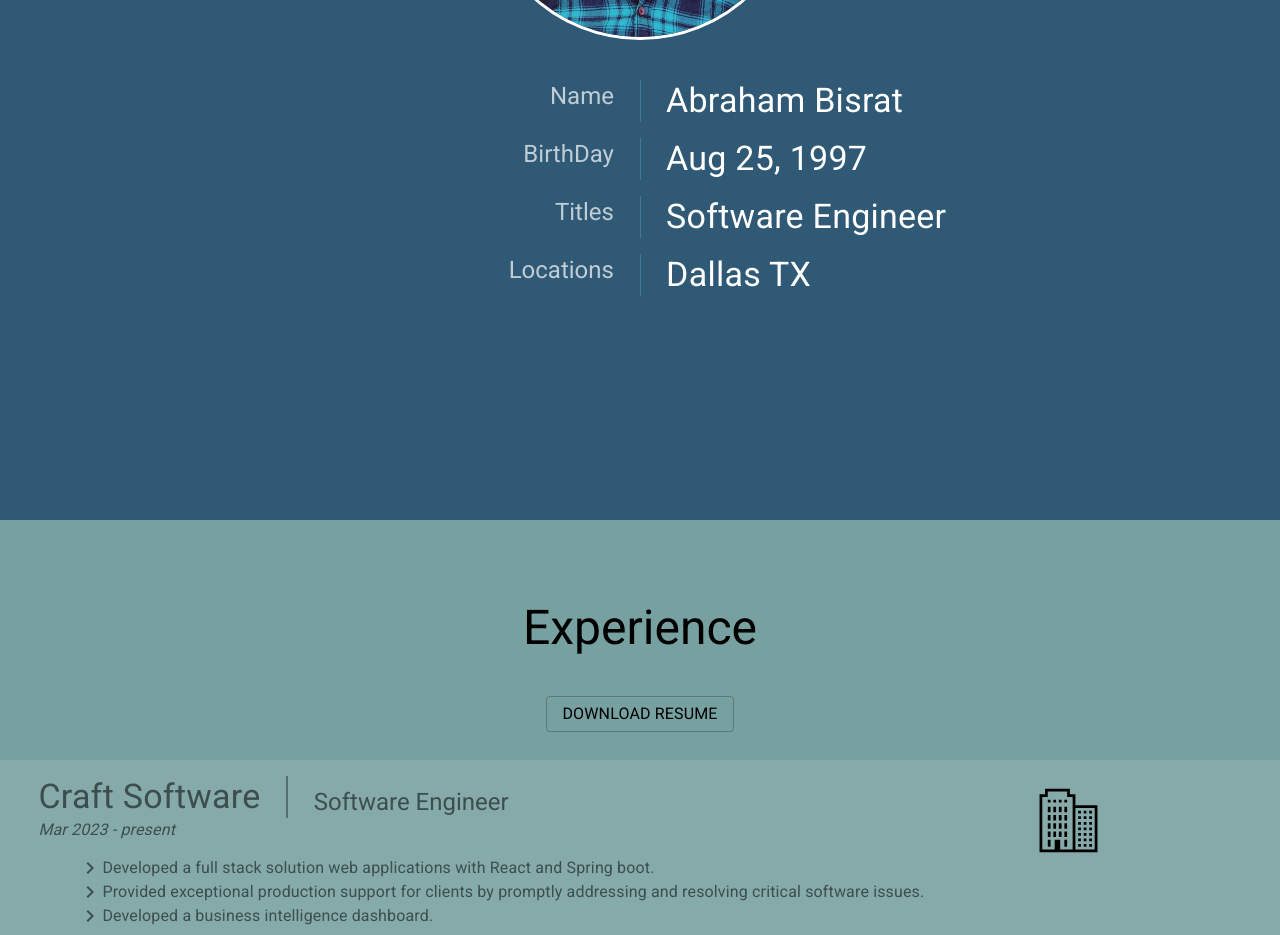
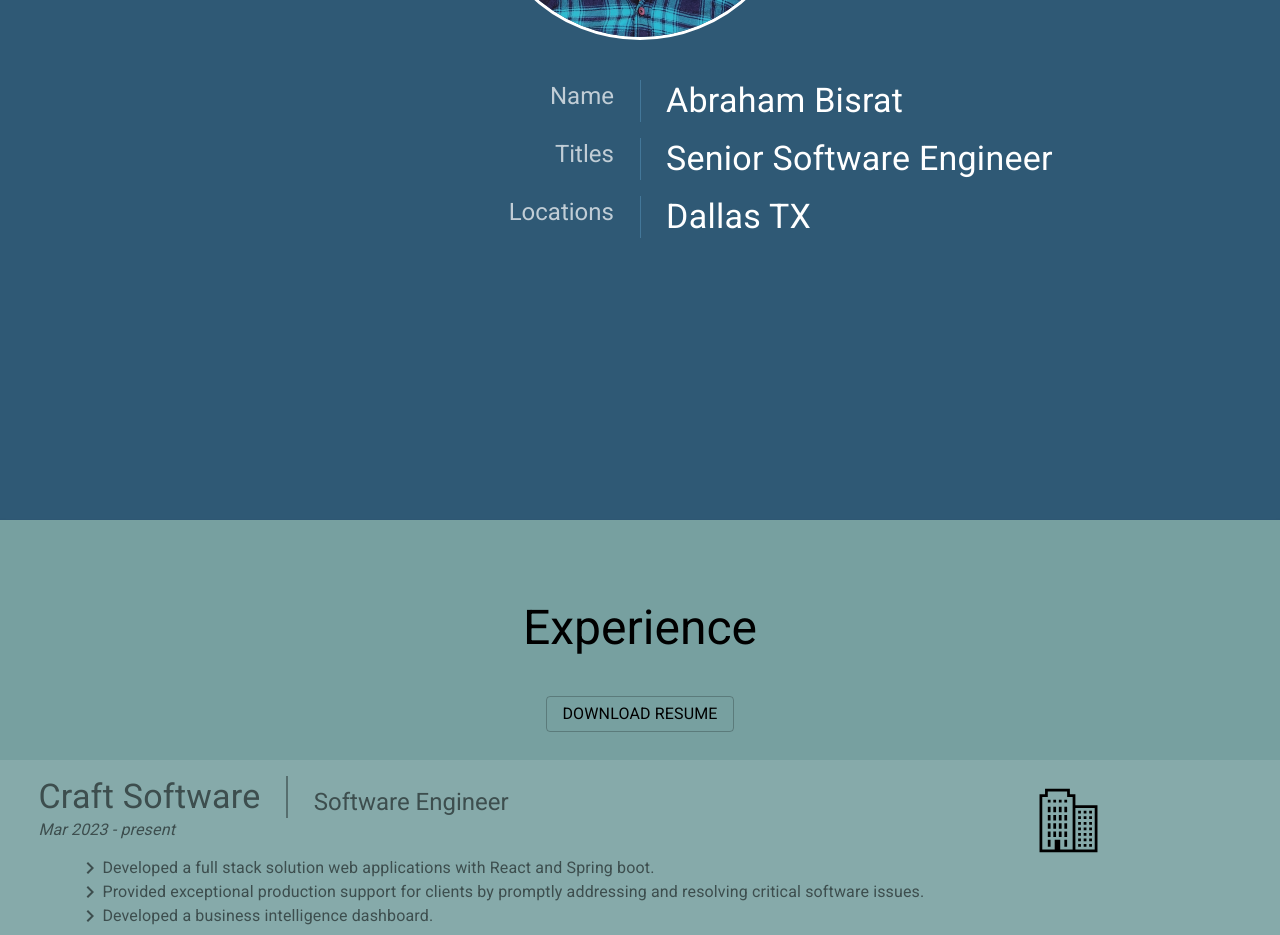
Before and after one commit to AbrahamBisrat/com_abisrat, a React (Create React App) app: page / in a window 1280 px wide. Shown: the part 1360-2295 px from the top of the page. Built offline with nearby package versions, Linux system fonts and the light colour scheme; no server answers.

Commit message:
Update profile title and birthday

```diff
--- a/src/data/profileData.js
+++ b/src/data/profileData.js
@@ -1,7 +1,6 @@
 export const profile = {
   Name: "Abraham Bisrat",
-  BirthDay: "Aug 25, 1997",
-  Titles: "Software Engineer",
+  Titles: "Senior Software Engineer",
   Locations: "Dallas TX",
 };
 
```
